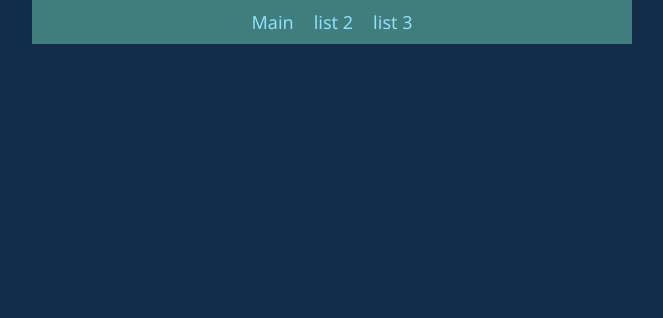
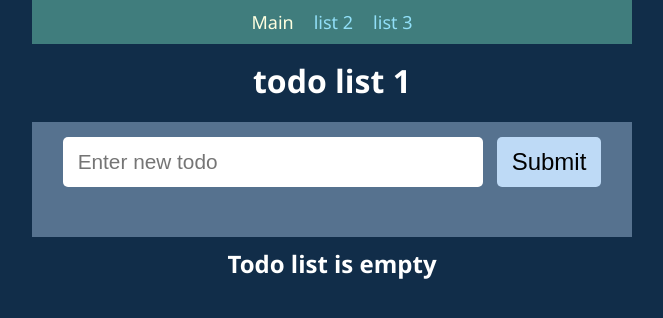
Before and after one commit to Liasnik/Todo-App, a React (Create React App) app: page / in a window 1280 px wide. Shown: the top 318 px of the page, without its empty margins (308-971 px from the left). Built offline with nearby package versions, Linux system fonts and the light colour scheme.

Commit message:
returned individual elements in Roures

```diff
--- a/src/App.js
+++ b/src/App.js
@@ -5,25 +5,23 @@ import NotFound from './components/NotFound'
 import MainLayout from './layouts/MainLayout'
 
 export default function App() {
-  const todoLists = ['1', '2', '3']
-
   return (
     <BrowserRouter>
       <div className="App">
         <Routes>
           <Route path="/" element={<MainLayout />}>
-            {todoLists.map((listName) => (
-              <Route
-                key={listName}
-                path={`/todoList${listName}`}
-                element={
-                  <TodoApp
-                    name={`todo list ${listName}`}
-                    listName={`todoList${listName}`}
-                  />
-                }
-              />
-            ))}
+            <Route
+              index
+              element={<TodoApp name="todo list 1" listName="todoList1" />}
+            />
+            <Route
+              path="todoList2"
+              element={<TodoApp name="todo list 2" listName="todoList2" />}
+            />
+            <Route
+              path="todoList3"
+              element={<TodoApp name="todo list 3" listName="todoList3" />}
+            />
             <Route path="*" element={<NotFound />} />
           </Route>
         </Routes>
--- a/src/Menu.js
+++ b/src/Menu.js
@@ -3,9 +3,9 @@ import { NavLink } from 'react-router-dom'
 export default function Menu() {
   return (
     <nav className="nav">
-      <NavLink to="/todoList1">Main</NavLink>
-      <NavLink to="/todoList2">list 2</NavLink>
-      <NavLink to="/todoList3">list 3</NavLink>
+      <NavLink to="/">Main</NavLink>
+      <NavLink to="todoList2">list 2</NavLink>
+      <NavLink to="todoList3">list 3</NavLink>
     </nav>
   )
 }
```
